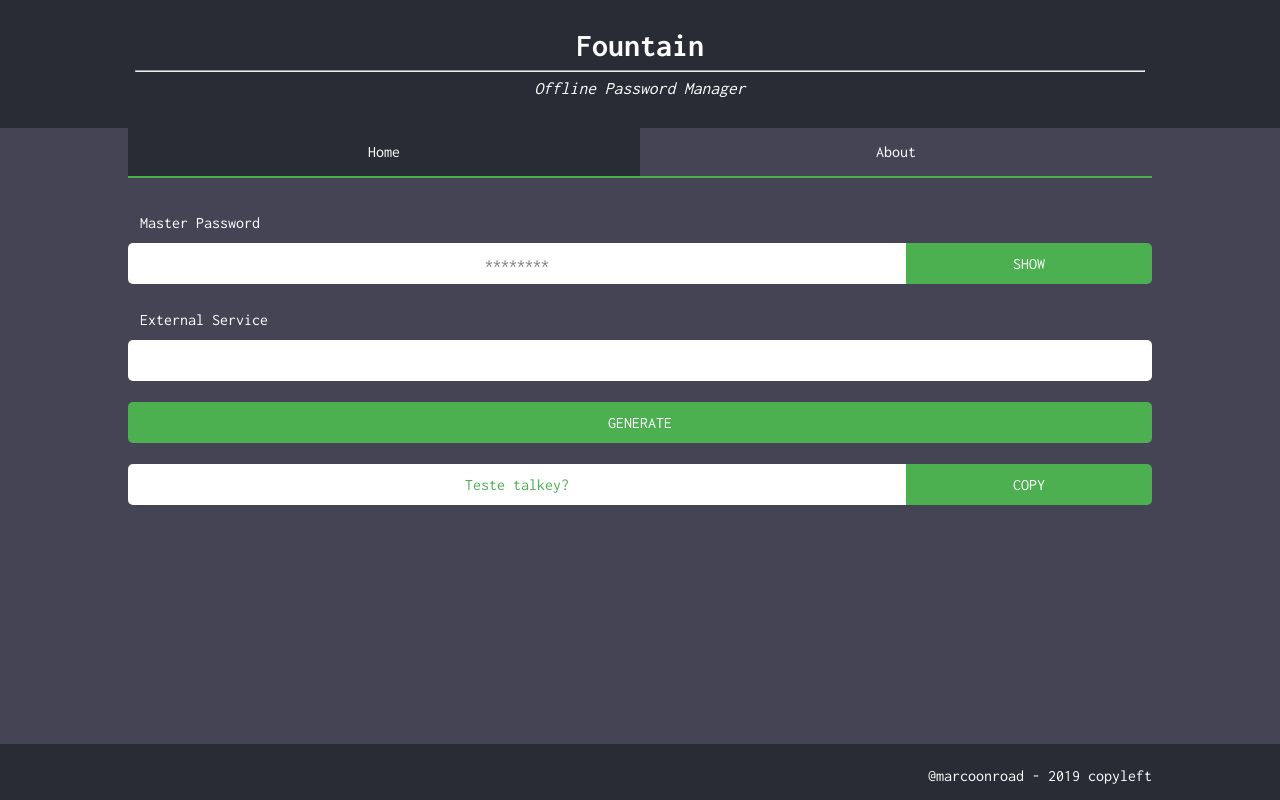
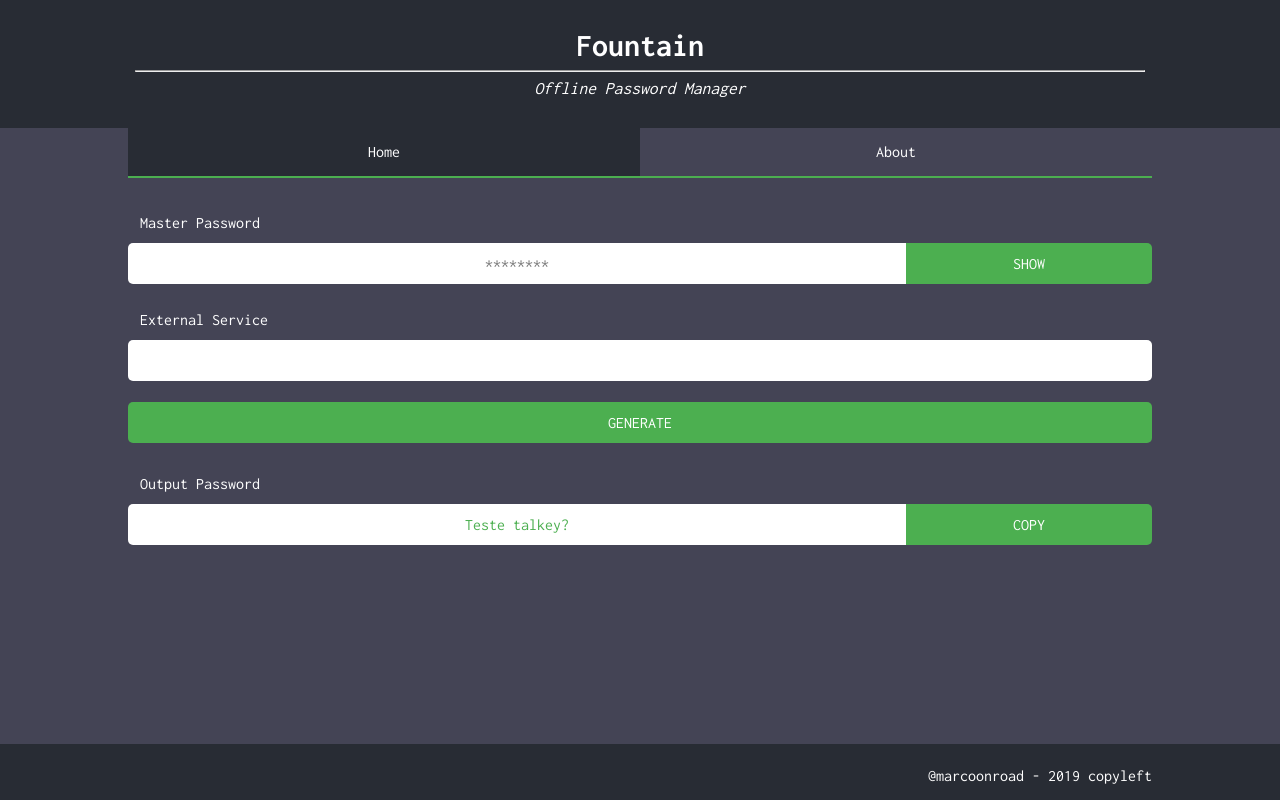
Before and after one commit to marcoonroad/rhizome-pass, a React (Create React App) app: page /main in a window 1280 px wide. Built offline with nearby package versions, Linux system fonts and the light colour scheme.

Commit message:
refactor: :recycle: setup for client-side routing on surge and improved accessibility on lighthouse testing
Signed-off-by: Marco Aurélio da Silva <marcoonroad@gmail.com>

```diff
--- a/package.json
+++ b/package.json
@@ -18,7 +18,7 @@
   "author": "Marco Aurélio da Silva <marcoonroad@gmail.com>",
   "license": "MIT",
   "scripts": {
-    "predeploy": "yarn run build",
+    "predeploy": "yarn run build && mv build/index.html build/200.html",
     "deploy": "surge --project ./build --domain https://fountain-pass.surge.sh",
     "predeploy:prod": "yarn run build",
     "deploy:prod": "gh-pages -b gh-pages -d ./build",
--- a/src/components/Output/index.tsx
+++ b/src/components/Output/index.tsx
@@ -25,6 +25,17 @@ font-size: 16px;
 border-radius: 5px;
 `
 
+const DefaultLabel = styled.label`
+  color: white;
+  font-family: 'Inconsolata', monospace;
+  display: inline-block;
+  padding: 0.75em;
+
+  display: block !important;
+`
+
+const Label = DefaultLabel
+
 const Button = styled(DefaultButton)`
   border-radius: 0px 5px 5px 0px;
   width: 25%;
@@ -39,10 +50,12 @@ const StyledOutput = styled(DefaultOutput)`
 
 interface IOutput {
   value : string,
-  className : string
+  className : string,
+  label : string,
+  labelId : string
 }
 
-const Output : React.SFC<IOutput> = ({ value, className }) => {
+const Output : React.SFC<IOutput> = ({ value, className, label, labelId }) => {
   const passwordOutput = React.useRef<HTMLInputElement>(null);
 
   const copyContent = (event : any) => {
@@ -66,13 +79,17 @@ const Output : React.SFC<IOutput> = ({ value, className }) => {
   }
 
   return (
-    <div className={`${className} horizontal-stack`}>
+    <div className={`${className}`}>
+      <Label htmlFor={labelId}>{label}</Label>
+      <div className={'horizontal-stack'}>
         <StyledOutput
+          id={labelId}
           ref={passwordOutput}
           readOnly
           value={value} />
         <Button
           onClick={copyContent}>COPY</Button>
+      </div>
     </div>
   )
 }
--- a/src/pages/Main/index.tsx
+++ b/src/pages/Main/index.tsx
@@ -40,6 +40,7 @@ const Form = styled.form`
 const MainPage : React.FC = () => {
   const passwordId = 'master-password-id'
   const optionsId = 'external-services-id'
+  const outputId = 'generated-password-id'
 
   const [current, update] = React.useState({
     password: 'Teste talkey?'
@@ -81,6 +82,7 @@ const MainPage : React.FC = () => {
       <Button onClick={generatePassword}
         className={'form-component'}>GENERATE</Button><br/><br/>
       <Output value={current.password}
+        labelId={outputId} label={'Output Password'}
         className={'form-component'}/><br/>
       <Button onClick={refreshPassword} style={{display: 'none'}}
         className={'form-component'}>REFRESH</Button>
```
Lines whose indentation alone changed are shown as unchanged.
